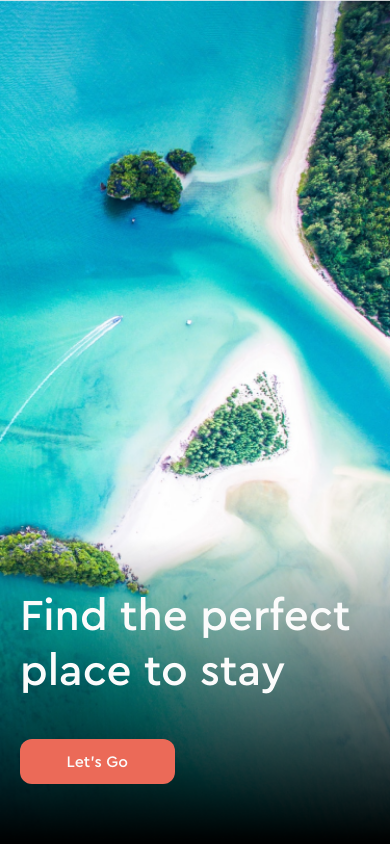
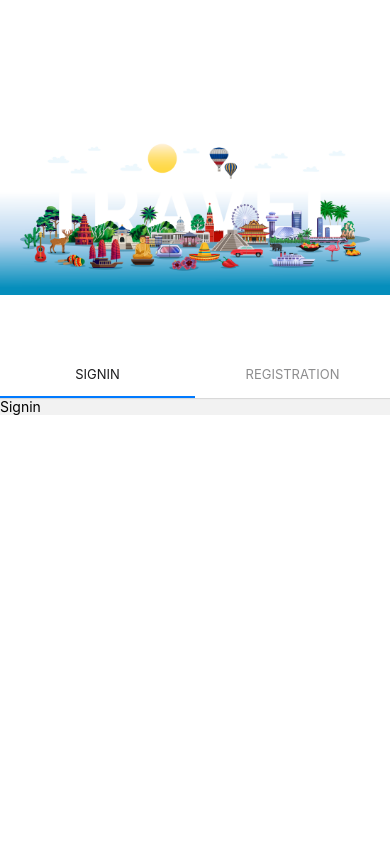
Before and after one commit to Nyoni/Parks, a React Native app in the folder parks_app/: screen /AuthTopTab in a window 390 px wide. Built offline with nearby package versions, Linux system fonts and the light colour scheme.

Commit message:
Authentication

```diff
--- a/parks_app/App.js
+++ b/parks_app/App.js
@@ -6,7 +6,7 @@ import { useCallback } from 'react';
 /*import Navigation container from react-navigation/native */
 import { NavigationContainer } from '@react-navigation/native';
 import { createNativeStackNavigator } from '@react-navigation/native-stack';
-import { Onboarding, Search, CountryDetails, Recommended, PlaceDetails, HotelDetails, Hotelists, HotelSearch, SelectRoom, Payments, Settings, Failed, Successful} from './screens';
+import { Onboarding, Search, CountryDetails, Recommended, PlaceDetails, HotelDetails, Hotelists, HotelSearch, SelectRoom, Payments, Settings, Failed, Successful, AuthTopTab} from './screens';
 import BottomTabNavigation from './navigation/BottomTabNavigation';
 
 
@@ -54,6 +54,7 @@ export default function App() {
         <Stack.Screen name='Settings' component={Settings} options={{headerShown:false}}/>
         <Stack.Screen name='Failed' component={Failed} options={{headerShown:false}}/>
         <Stack.Screen name='Successful' component={Successful} options={{headerShown:false}}/>
+        <Stack.Screen name='AuthTopTab' component={AuthTopTab} options={{headerShown:false}}/>
 
       </Stack.Navigator>
     </NavigationContainer>
--- a/parks_app/navigation/AuthTopTab.jsx
+++ b/parks_app/navigation/AuthTopTab.jsx
@@ -1,15 +1,30 @@
-import { StyleSheet, Text, View } from 'react-native'
+import { Image, ScrollView, StyleSheet, Text, View } from 'react-native'
 import React from 'react'
 import { createMaterialTopTabNavigator} from '@react-navigation/material-top-tabs'
+import { Registration, Signin } from '../screens';
+import { COLORS } from '../constants/theme';
+import { HeightSpacer } from '../components';
 
 const Tab = createMaterialTopTabNavigator();
 
 const AuthTopTab = () => {
   return (
-    <View>
-        <Tab.Navigator>
-            <Tab.Screen/>
-        </Tab.Navigator>
+    <View style={{flex:1, backgroundColor: COLORS.lightWhite}}>
+        <ScrollView  style={{flex:1, backgroundColor: COLORS.lightWhite}}>
+            <HeightSpacer height={80}/>
+
+            <Image
+                source={require('../assets/images/bg1.png')}
+                style={styles.image}
+            />
+            <View>
+                <Tab.Navigator>
+                    <Tab.Screen name='Signin' component={Signin}/>
+                    <Tab.Screen name='Registration' component={Registration}/>
+                </Tab.Navigator>
+            </View>
+
+        </ScrollView>
 
     </View>
   )
@@ -17,4 +32,13 @@ const AuthTopTab = () => {
 
 export default AuthTopTab
 
-const styles = StyleSheet.create({})
+
+const styles = StyleSheet.create({
+
+    image: {
+        width: '100%',
+        height: 270,
+        resizeMode: 'contain',
+
+    }
+})
--- a/parks_app/navigation/BottomTabNavigation.jsx
+++ b/parks_app/navigation/BottomTabNavigation.jsx
@@ -1,7 +1,7 @@
 import { View, Text, StyleSheet } from 'react-native'
 import React from 'react'
 import { createBottomTabNavigator } from '@react-navigation/bottom-tabs';
-import { Home, Location, Chat, Profile, Successful, Failed } from '../screens';
+import { Home, Location, Chat, Profile, Successful, Failed, AuthTopTab } from '../screens';
 import { Ionicons } from '@expo/vector-icons'
 import { COLORS } from '../constants/theme';
 import TopTab from './TopTab';
@@ -69,7 +69,7 @@ const BottomTabNavigation = () => {
 
     <Tab.Screen
         name='Chat'
-        component={Chat}
+        component={AuthTopTab}
         options={
             {
                 tabBarStyle: tabBarStyle,
--- a/parks_app/screens/index.js
+++ b/parks_app/screens/index.js
@@ -20,9 +20,11 @@ import Failed from "./bookings/Failed";
 import Successful from "./bookings/Successful";
 import Registration from "./authentication/Registration";
 import Signin from "./authentication/Signin";
+import AuthTopTab from "../navigation/AuthTopTab";
 
 export {
     Onboarding,
+    AuthTopTab,
     Registration,
     Signin,
     Failed,
```
